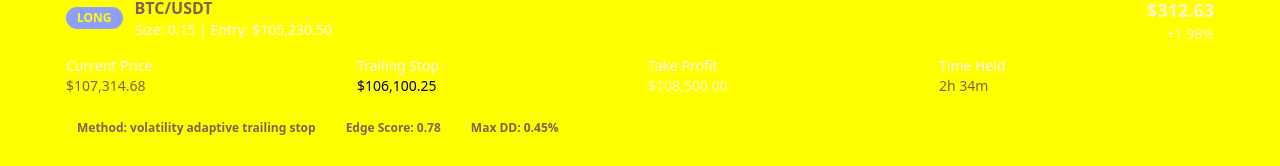
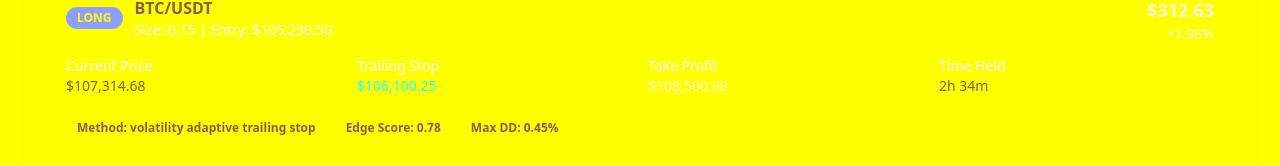
Before and after one commit to bitwizard963/alpha-lock-profit-engine, a React (Vite) app: page / in a window 1280 px wide. Shown: the part 570-736 px from the top of the page. Built offline with nearby package versions, Linux system fonts and the light colour scheme.

Commit message:
Refactor: Change color scheme
Adjusted the application's color scheme to address user feedback regarding the use of yellow.

```diff
--- a/src/index.css
+++ b/src/index.css
@@ -46,7 +46,7 @@ All colors MUST be HSL.
 
     /* Status colors */
     --success: 34 197 94;
-    --warning: 245 158 11;
+    --warning: 14 165 233;
     --info: 59 130 246;
     --live: 34 197 94;
     --disconnect: 239 68 68;
```
